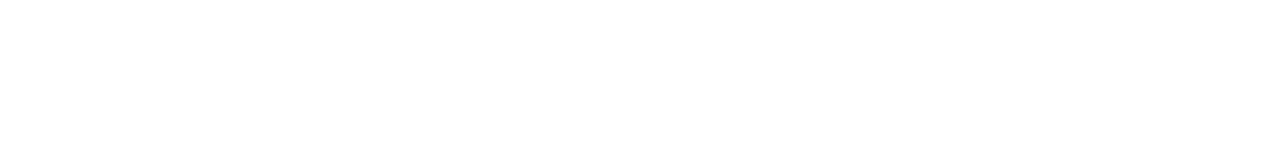
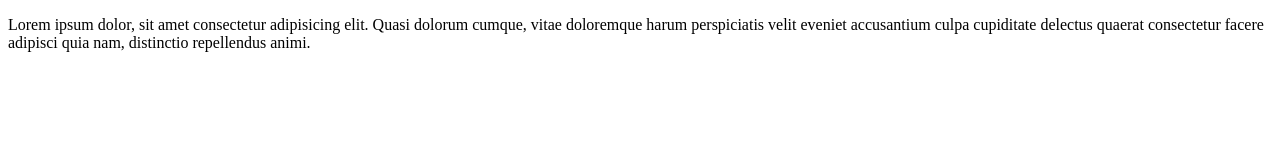
Before and after one commit to TadeFattore/mi_repositorio, a plain HTML site: page index.html in a window 1280 px wide. Drawn offline with Linux system fonts and the light colour scheme.

Commit message:
Agregando texto al html

```diff
--- a/index.html
+++ b/index.html
@@ -5,6 +5,8 @@
     <meta name="viewport" content="width=device-width, initial-scale=1.0">
     <title>Document</title>
 </head>
+
+    <p>Lorem ipsum dolor, sit amet consectetur adipisicing elit. Quasi dolorum cumque, vitae doloremque harum perspiciatis velit eveniet accusantium culpa cupiditate delectus quaerat consectetur facere adipisci quia nam, distinctio repellendus animi.</p>
 <body>
 
 </body>
```
